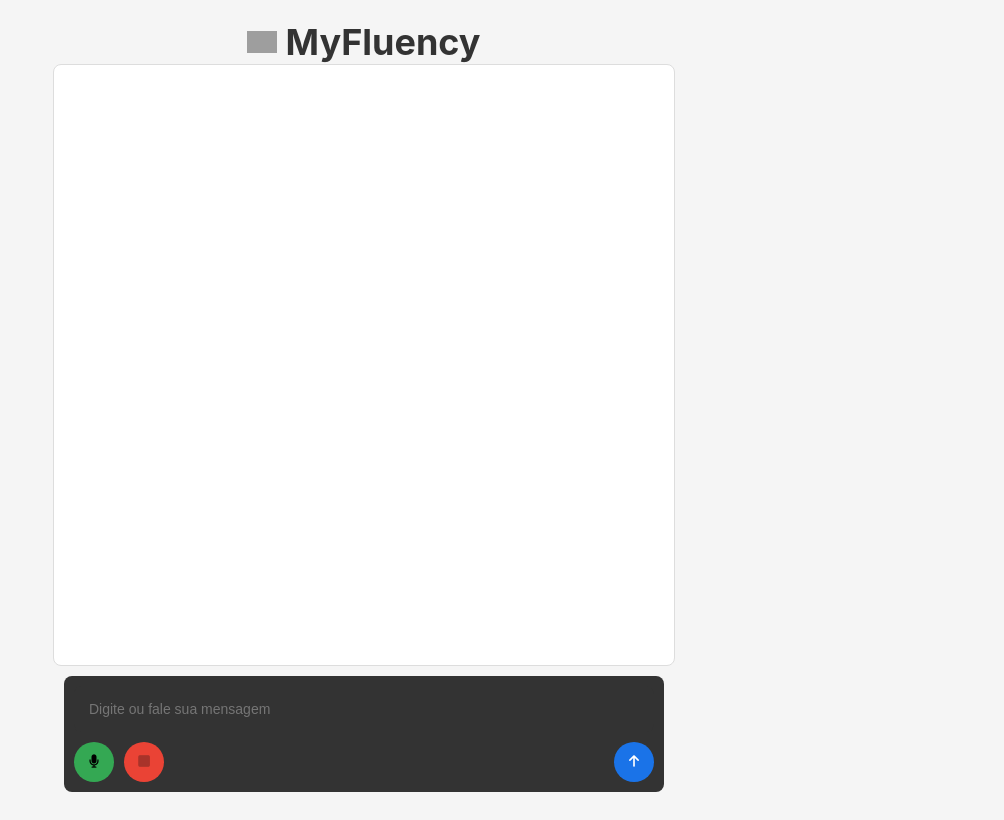
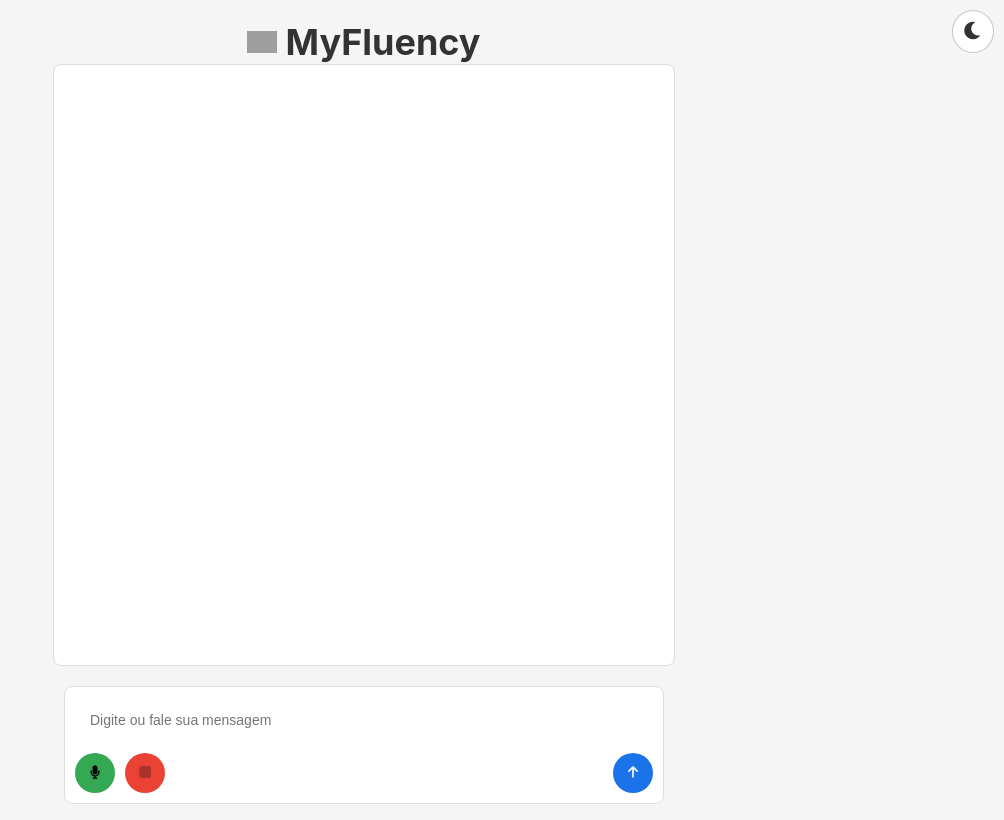
Before and after one commit to joshuadias06/my_fluency-front-end, a React (Create React App) app: page / in a window 1280 px wide. Shown: the whole page, without its empty margins (276-1280 px from the left). Built offline with nearby package versions, Linux system fonts and the light colour scheme; grey boxes are pictures that could not be loaded.

Commit message:
Ajustment Style

```diff
--- a/public/index.html
+++ b/public/index.html
@@ -11,34 +11,64 @@
       content="Web site created using create-react-app"
     />
     <link rel="apple-touch-icon" href="%PUBLIC_URL%/logo192.png" />
-    <!--
-      manifest.json provides metadata used when your web app is installed on a
-      user's mobile device or desktop. See https://developers.google.com/web/fundamentals/web-app-manifest/
-    -->
     <link rel="manifest" href="%PUBLIC_URL%/manifest.json" />
-    <!--
-      Notice the use of %PUBLIC_URL% in the tags above.
-      It will be replaced with the URL of the `public` folder during the build.
-      Only files inside the `public` folder can be referenced from the HTML.
+    <title>React App</title>
 
-      Unlike "/favicon.ico" or "favicon.ico", "%PUBLIC_URL%/favicon.ico" will
-      work correctly both with client-side routing and a non-root public URL.
-      Learn how to configure a non-root public URL by running `npm run build`.
-    -->
-    <title>React App</title>
+    <style>
+      /* Estilos para o botão de alternância de tema */
+      .theme-toggle-btn {
+        position: fixed;
+        top: 10px;
+        right: 10px;
+        background-color: #fff;
+        border: 1px solid #ccc;
+        border-radius: 50%;
+        padding: 10px;
+        cursor: pointer;
+      }
+
+      .theme-toggle-btn i {
+        font-size: 20px;
+      }
+    </style>
   </head>
+
   <body>
     <noscript>You need to enable JavaScript to run this app.</noscript>
     <div id="root"></div>
-    <!--
-      This HTML file is a template.
-      If you open it directly in the browser, you will see an empty page.
 
-      You can add webfonts, meta tags, or analytics to this file.
-      The build step will place the bundled scripts into the <body> tag.
+    <!-- Botão para alternar tema -->
+    <div class="theme-toggle-btn" onclick="toggleTheme()">
+      <i class="fas fa-moon"></i>
+    </div>
 
-      To begin the development, run `npm start` or `yarn start`.
-      To create a production bundle, use `npm run build` or `yarn build`.
-    -->
+    <script>
+      // Função para alternar entre tema claro e escuro
+      function toggleTheme() {
+        const body = document.body;
+        const currentTheme = body.classList.contains('dark-theme') ? 'dark' : 'light';
+
+        if (currentTheme === 'light') {
+          body.classList.remove('light-theme');
+          body.classList.add('dark-theme');
+        } else {
+          body.classList.remove('dark-theme');
+          body.classList.add('light-theme');
+        }
+
+        // Salva o tema selecionado no Local Storage
+        localStorage.setItem('theme', currentTheme === 'light' ? 'dark' : 'light');
+      }
+
+      // Ao carregar a página, verifica se o tema foi previamente salvo
+      window.onload = () => {
+        const savedTheme = localStorage.getItem('theme');
+        if (savedTheme) {
+          document.body.classList.add(savedTheme === 'dark' ? 'dark-theme' : 'light-theme');
+        } else {
+          document.body.classList.add('light-theme');
+        }
+      };
+    </script>
   </body>
 </html>
--- a/src/App.css
+++ b/src/App.css
@@ -1,3 +1,46 @@
+/* Tema Claro */
+body.light-theme {
+  background-color: #f5f5f5; /* Cor de fundo clara */
+  color: #333; /* Cor do texto clara */
+}
+
+body.light-theme .chat-window {
+  background-color: #fff; /* Cor de fundo do chat */
+  border: 1px solid #ddd; /* Borda clara */
+}
+
+body.light-theme .chat-input-wrapper {
+  background-color: #fff; /* Cor de fundo do input */
+  border: 1px solid #ddd; /* Borda clara */
+}
+
+body.light-theme .chat-input {
+  background-color: #fff; /* Cor do campo de input */
+  color: #333; /* Cor do texto no input */
+}
+
+/* Tema Escuro */
+body.dark-theme {
+  background-color: #333; /* Cor de fundo escura */
+  color: #f5f5f5; /* Cor do texto escura */
+}
+
+body.dark-theme .chat-window {
+  background-color: #444; /* Cor de fundo do chat */
+  border: 1px solid #555; /* Borda escura */
+}
+
+body.dark-theme .chat-input-wrapper {
+  background-color: #444; /* Cor de fundo do input */
+  border: 1px solid #555; /* Borda escura */
+}
+
+body.dark-theme .chat-input {
+  background-color: #555; /* Cor do campo de input */
+  color: #f5f5f5; /* Cor do texto no input */
+}
+
+/* Estilo do App */
 .App {
   text-align: center;
   display: flex;
@@ -6,15 +49,16 @@
   justify-content: flex-start; /* Garante que o conteúdo no topo fique alinhado */
   height: 100vh;
   padding-top: 20px; /* Espaçamento no topo para o título */
-  background-color: #f5f5f5; /* Cor de fundo */
+  margin: 0; /* Remove margens extras */
+  overflow: hidden; /* Garante que o conteúdo não ultrapasse os limites da tela */
 }
 
+/* Estilo para o título */
 .title {
   display: flex;
   align-items: center; /* Alinha o texto e a bandeira */
   font-size: 36px;
   font-weight: bold;
-  color: #333;
   margin: 0;
 }
 
@@ -37,21 +81,19 @@
   flex: 1;
   width: 100%;
   max-width: 600px;
-  border: 1px solid #ddd;
-  border-radius: 8px;
   padding: 10px;
   overflow-y: auto;
-  background-color: white;
-  margin-bottom: 10px;
+  margin: 0; /* Remove o espaço entre o chat e as mensagens */
   max-height: 70%;
+  border-radius: 8px;
 }
 
 .chat-input-wrapper {
   width: 100%;
   max-width: 600px;
-  background-color: #333;
   padding: 10px;
   border-radius: 8px;
+  margin-top: 10px; /* Espaçamento entre a box de mensagens e a box de input */
 }
 
 .chat-input-container {
@@ -67,8 +109,6 @@
   border: none;
   border-radius: 8px;
   font-size: 14px;
-  background-color: #333;
-  color: white;
   outline: none;
 }
 
@@ -115,6 +155,7 @@
   align-items: center;
 }
 
+/* Estilo responsivo para telas pequenas */
 @media (max-width: 600px) {
   .chat-controls {
     flex-direction: column;
--- a/src/App.js
+++ b/src/App.js
@@ -1,8 +1,24 @@
-import React from 'react';
+import React, { useState, useEffect } from 'react';
 import './App.css';
 import ChatRecorder from './ChatRecorder';
 
 function App() {
+  // Estado para armazenar o tema
+  const [theme, setTheme] = useState(localStorage.getItem('theme') || 'light');
+
+  // Função para alternar entre tema claro e escuro
+  const toggleTheme = () => {
+    const newTheme = theme === 'light' ? 'dark' : 'light';
+    setTheme(newTheme);
+    localStorage.setItem('theme', newTheme);
+  };
+
+  // Ao carregar a página, verifica se o tema foi previamente salvo
+  useEffect(() => {
+    document.body.classList.remove('light-theme', 'dark-theme');
+    document.body.classList.add(theme === 'dark' ? 'dark-theme' : 'light-theme');
+  }, [theme]);
+
   return (
     <div className="App">
       <h1 className="title">
@@ -13,7 +29,14 @@
         />
         MyFluency
       </h1>
-      <ChatRecorder /> {/* Verifique se o ChatRecorder está renderizando aqui */}
+
+      {/* Botão para alternar entre temas */}
+      <div className="theme-toggle-btn" onClick={toggleTheme}>
+        <i className={theme === 'light' ? 'fas fa-moon' : 'fas fa-sun'}></i>
+      </div>
+
+      {/* Renderizando o componente ChatRecorder */}
+      <ChatRecorder />
     </div>
   );
 }
```
Also changed, not shown: src/ChatRecorder.css (line endings or trailing spaces).
